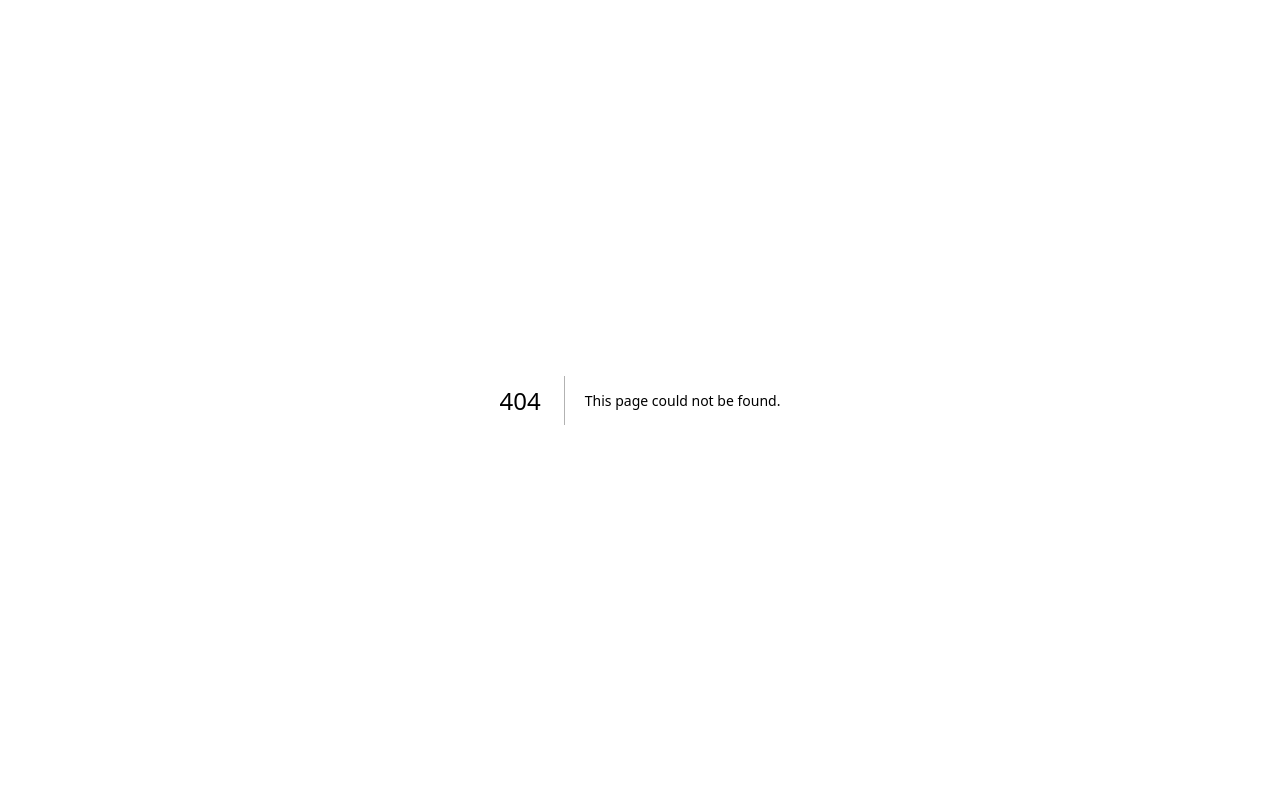
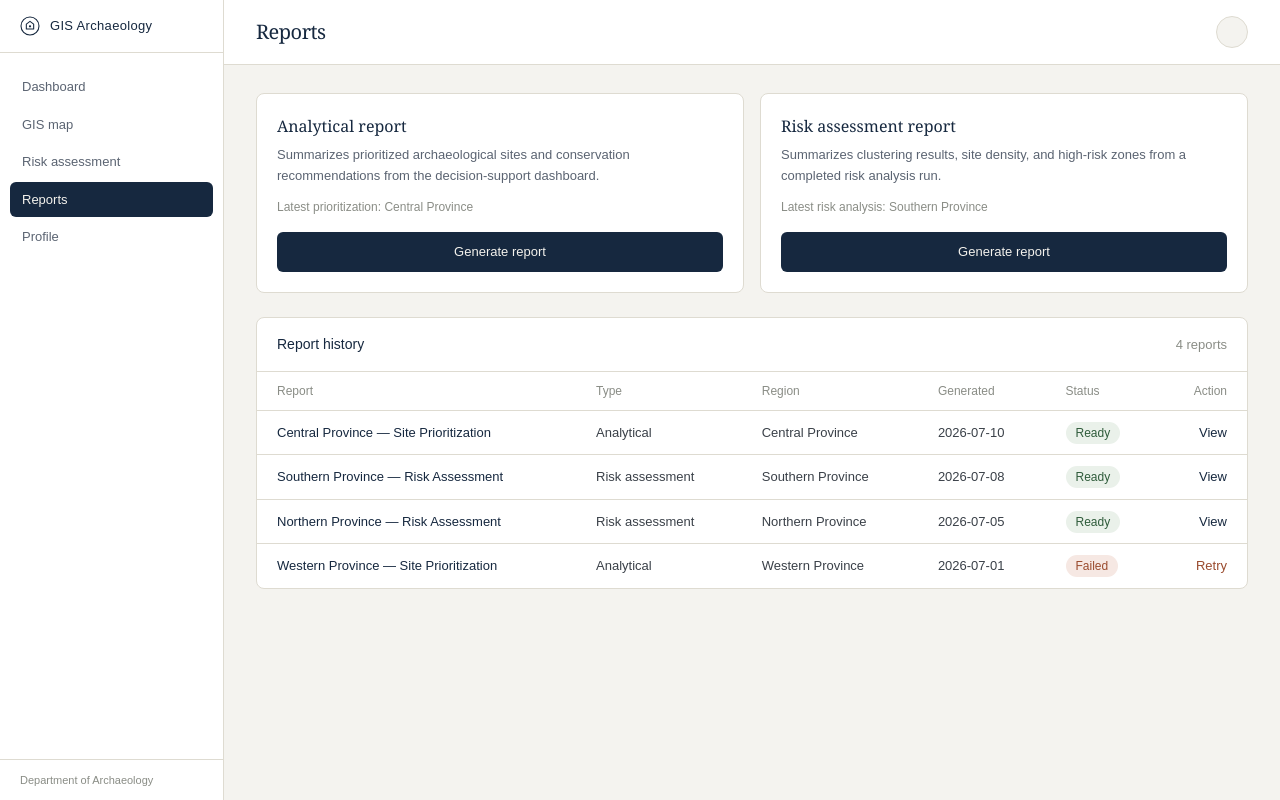
Before and after one commit to dilusewhpd/gis-archaeological-exploration-system, a Next.js app in the folder frontend/: page /analyst/dashboard/reports in a window 1280 px wide. Before the commit this address had no page. Built offline with nearby package versions, Linux system fonts and the light colour scheme; no server answers.

Commit message:
feat: add Analyst Reports page with report generation and history functionality

```diff
--- /dev/null
+++ b/frontend/src/app/analyst/dashboard/reports/page.tsx
@@ -0,0 +1,282 @@
+import Link from "next/link";
+
+/**
+ * Analyst reports — /analyst/dashboard/reports
+ *
+ * Server component: fetches report generation state (prioritized sites
+ * ready for an analytical report, risk analysis runs ready for a risk
+ * assessment report) plus report history. Replace REPORTS_ENDPOINT with
+ * your real API route; falls back to placeholder data if the request
+ * fails.
+ *
+ * Use-case mapping:
+ *  - "View the prioritized results" --<<extends>>--> "Generate analytical report"
+ *      (Decision Support module)
+ *  - "View risk analysis result" --<<extends>>--> "Generate risk assessment report"
+ *      (Risk Assessment module)
+ *
+ * Report generation itself (the actual PDF/export build) should be wired
+ * to a real backend job — the "Generate" actions here POST to stub routes
+ * and the row is expected to move into recentReports once the job
+ * finishes.
+ */
+
+const REPORTS_ENDPOINT = `${process.env.NEXT_PUBLIC_API_BASE_URL ?? ""}/api/analyst/reports`;
+
+type ReportType = "analytical" | "risk_assessment";
+
+type ReportStatus = "ready" | "generating" | "failed";
+
+type ReportRecord = {
+  id: string;
+  title: string;
+  type: ReportType;
+  region: string;
+  generatedAt: string;
+  status: ReportStatus;
+};
+
+type ReportsData = {
+  prioritizedResultsAvailable: boolean;
+  latestPrioritizationRegion: string | null;
+  riskAnalysisAvailable: boolean;
+  latestRiskRunRegion: string | null;
+  recentReports: ReportRecord[];
+};
+
+const FALLBACK_DATA: ReportsData = {
+  prioritizedResultsAvailable: true,
+  latestPrioritizationRegion: "Central Province",
+  riskAnalysisAvailable: true,
+  latestRiskRunRegion: "Southern Province",
+  recentReports: [
+    {
+      id: "rep1",
+      title: "Central Province — Site Prioritization",
+      type: "analytical",
+      region: "Central Province",
+      generatedAt: "2026-07-10",
+      status: "ready",
+    },
+    {
+      id: "rep2",
+      title: "Southern Province — Risk Assessment",
+      type: "risk_assessment",
+      region: "Southern Province",
+      generatedAt: "2026-07-08",
+      status: "ready",
+    },
+    {
+      id: "rep3",
+      title: "Northern Province — Risk Assessment",
+      type: "risk_assessment",
+      region: "Northern Province",
+      generatedAt: "2026-07-05",
+      status: "ready",
+    },
+    {
+      id: "rep4",
+      title: "Western Province — Site Prioritization",
+      type: "analytical",
+      region: "Western Province",
+      generatedAt: "2026-07-01",
+      status: "failed",
+    },
+  ],
+};
+
+async function getReportsData(): Promise<ReportsData> {
+  try {
+    const res = await fetch(REPORTS_ENDPOINT, { cache: "no-store" });
+    if (!res.ok) return FALLBACK_DATA;
+    return (await res.json()) as ReportsData;
+  } catch {
+    return FALLBACK_DATA;
+  }
+}
+
+export default async function AnalystReportsPage() {
+  const {
+    prioritizedResultsAvailable,
+    latestPrioritizationRegion,
+    riskAnalysisAvailable,
+    latestRiskRunRegion,
+    recentReports,
+  } = await getReportsData();
+
+  return (
+    <div className="flex flex-1 flex-col">
+      <header className="flex items-center justify-between border-b border-[#DEDBD1] bg-white px-8 py-4">
+        <h1 className="font-serif text-[20px] tracking-tight text-[#16283F]">Reports</h1>
+        <Link
+          href="/analyst/dashboard/profile"
+          aria-label="View profile"
+          className="h-8 w-8 rounded-full border border-[#DEDBD1] bg-[#F4F3EF] transition hover:border-[#16283F]/30"
+        />
+      </header>
+
+      <main className="flex-1 px-8 py-7">
+        {/* Generate report cards */}
+        <div className="grid grid-cols-1 gap-4 lg:grid-cols-2">
+          <GenerateReportCard
+            title="Analytical report"
+            description="Summarizes prioritized archaeological sites and conservation recommendations from the decision-support dashboard."
+            sourceLabel={
+              prioritizedResultsAvailable
+                ? `Latest prioritization: ${latestPrioritizationRegion}`
+                : "No prioritized results yet"
+            }
+            action="/analyst/dashboard/reports/generate?type=analytical"
+            disabled={!prioritizedResultsAvailable}
+            prerequisiteHref="/analyst/dashboard/risk-assessment"
+            prerequisiteLabel="View prioritized results"
+          />
+
+          <GenerateReportCard
+            title="Risk assessment report"
+            description="Summarizes clustering results, site density, and high-risk zones from a completed risk analysis run."
+            sourceLabel={
+              riskAnalysisAvailable
+                ? `Latest risk analysis: ${latestRiskRunRegion}`
+                : "No risk analysis results yet"
+            }
+            action="/analyst/dashboard/reports/generate?type=risk_assessment"
+            disabled={!riskAnalysisAvailable}
+            prerequisiteHref="/analyst/dashboard/risk-assessment"
+            prerequisiteLabel="View risk analysis result"
+          />
+        </div>
+
+        {/* Report history */}
+        <div className="mt-6 rounded-[8px] border border-[#DEDBD1] bg-white">
+          <div className="flex items-center justify-between border-b border-[#DEDBD1] px-5 py-4">
+            <h2 className="text-[14px] font-medium text-[#16283F]">Report history</h2>
+            <p className="text-[13px] text-[#8A8D86]">{recentReports.length} reports</p>
+          </div>
+
+          {recentReports.length === 0 ? (
+            <p className="px-5 py-8 text-center text-[13px] text-[#8A8D86]">
+              No reports generated yet. Generate an analytical or risk assessment report above to
+              see it here.
+            </p>
+          ) : (
+            <table className="w-full text-left text-[13px]">
+              <thead>
+                <tr className="text-[12px] text-[#8A8D86]">
+                  <th className="px-5 py-2.5 font-normal">Report</th>
+                  <th className="px-5 py-2.5 font-normal">Type</th>
+                  <th className="px-5 py-2.5 font-normal">Region</th>
+                  <th className="px-5 py-2.5 font-normal">Generated</th>
+                  <th className="px-5 py-2.5 font-normal">Status</th>
+                  <th className="px-5 py-2.5 font-normal text-right">Action</th>
+                </tr>
+              </thead>
+              <tbody>
+                {recentReports.map((report) => (
+                  <ReportRow key={report.id} report={report} />
+                ))}
+              </tbody>
+            </table>
+          )}
+        </div>
+      </main>
+    </div>
+  );
+}
+
+function GenerateReportCard({
+  title,
+  description,
+  sourceLabel,
+  action,
+  disabled,
+  prerequisiteHref,
+  prerequisiteLabel,
+}: {
+  title: string;
+  description: string;
+  sourceLabel: string;
+  action: string;
+  disabled: boolean;
+  prerequisiteHref: string;
+  prerequisiteLabel: string;
+}) {
+  return (
+    <div className="rounded-[8px] border border-[#DEDBD1] bg-white px-5 py-5">
+      <h2 className="font-serif text-[16px] text-[#16283F]">{title}</h2>
+      <p className="mt-1.5 text-[13px] leading-relaxed text-[#5B6472]">{description}</p>
+      <p className="mt-3 text-[12px] text-[#8A8D86]">{sourceLabel}</p>
+
+      {disabled ? (
+        <Link
+          href={prerequisiteHref}
+          className="mt-4 flex w-full items-center justify-center rounded-[6px] border border-[#DEDBD1] px-4 py-2.5 text-[13px] font-medium text-[#16283F] transition hover:border-[#16283F]/30"
+        >
+          {prerequisiteLabel}
+        </Link>
+      ) : (
+        <Link
+          href={action}
+          className="mt-4 flex w-full items-center justify-center rounded-[6px] bg-[#16283F] px-4 py-2.5 text-[13px] font-medium text-[#F4F2ED] transition hover:bg-[#1D3450]"
+        >
+          Generate report
+        </Link>
+      )}
+    </div>
+  );
+}
+
+function ReportRow({ report }: { report: ReportRecord }) {
+  const typeLabel = report.type === "analytical" ? "Analytical" : "Risk assessment";
+
+  return (
+    <tr className="border-t border-[#DEDBD1]">
+      <td className="px-5 py-3 text-[#16283F]">{report.title}</td>
+      <td className="px-5 py-3 text-[#3A4048]">{typeLabel}</td>
+      <td className="px-5 py-3 text-[#3A4048]">{report.region}</td>
+      <td className="px-5 py-3 text-[#3A4048]">{report.generatedAt}</td>
+      <td className="px-5 py-3">
+        <StatusBadge status={report.status} />
+      </td>
+      <td className="px-5 py-3 text-right">
+        {report.status === "ready" ? (
+          <Link
+            href={`/analyst/dashboard/reports/${report.id}`}
+            className="text-[13px] font-medium text-[#16283F] underline-offset-2 hover:underline"
+          >
+            View
+          </Link>
+        ) : report.status === "generating" ? (
+          <span className="text-[13px] text-[#8A8D86]">Processing…</span>
+        ) : (
+          <Link
+            href={`/analyst/dashboard/reports/generate?type=${report.type}&retry=${report.id}`}
+            className="text-[13px] font-medium text-[#9A4B2E] underline-offset-2 hover:underline"
+          >
+            Retry
+          </Link>
+        )}
+      </td>
+    </tr>
+  );
+}
+
+function StatusBadge({ status }: { status: ReportStatus }) {
+  const styles: Record<ReportStatus, string> = {
+    ready: "bg-[#EAF1EA] text-[#2F5C3B]",
+    generating: "bg-[#F4F3EF] text-[#5B6472]",
+    failed: "bg-[#F6E8E3] text-[#9A4B2E]",
+  };
+
+  const labels: Record<ReportStatus, string> = {
+    ready: "Ready",
+    generating: "Generating",
+    failed: "Failed",
+  };
+
+  return (
+    <span className={`rounded-full px-2.5 py-1 text-[12px] font-medium ${styles[status]}`}>
+      {labels[status]}
+    </span>
+  );
+}
```
